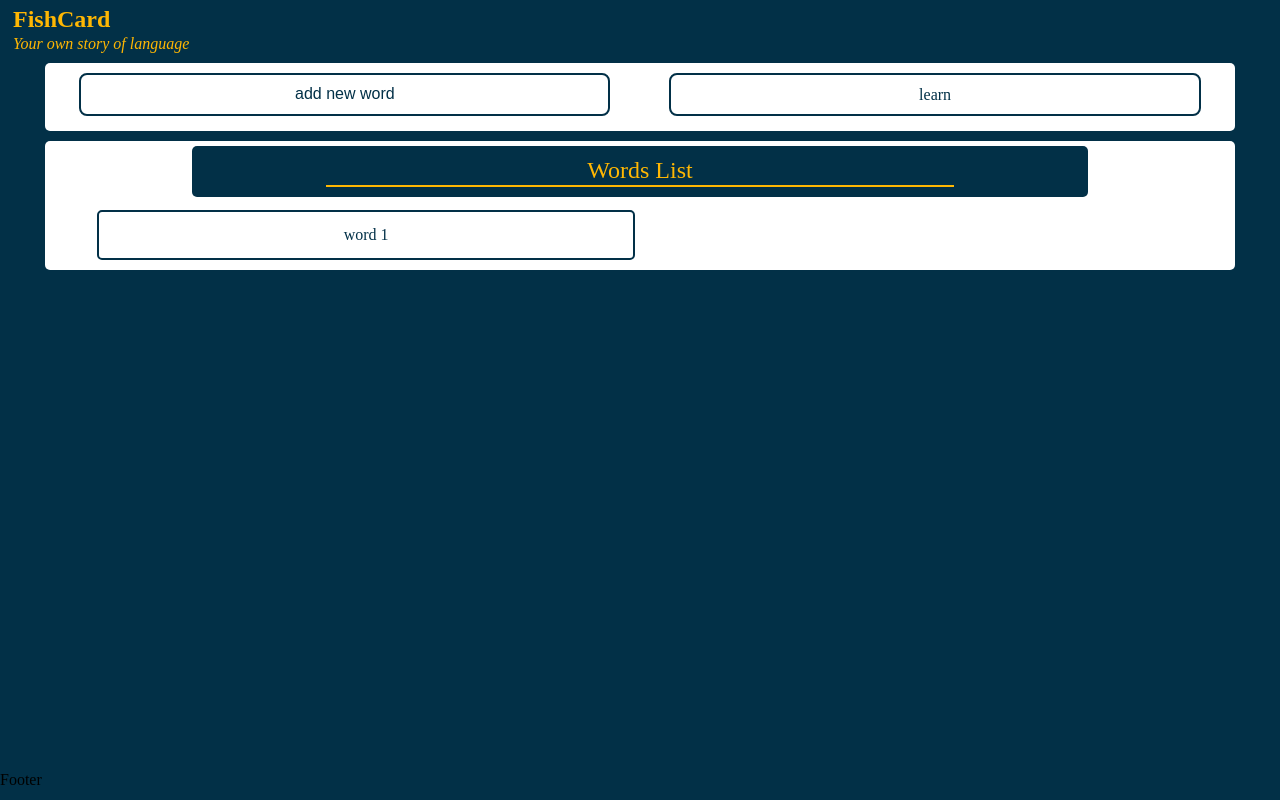
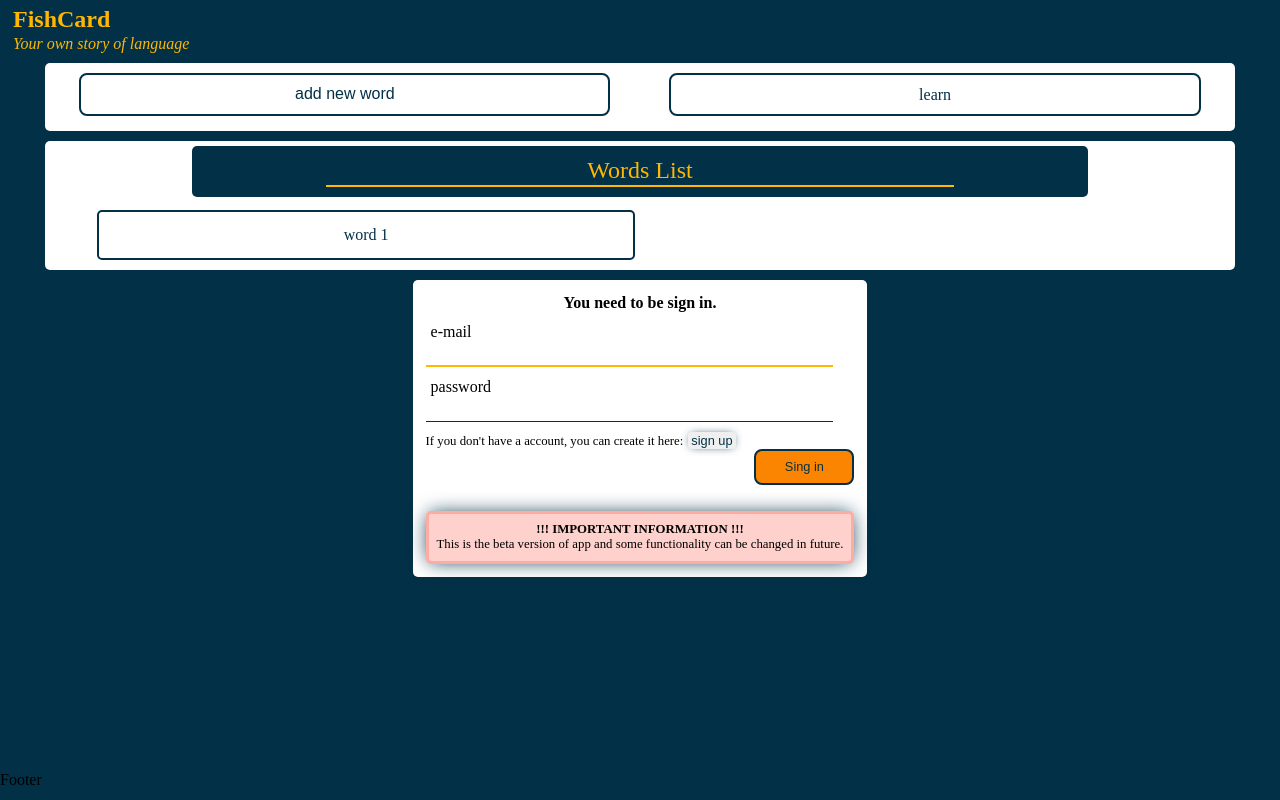
Before and after one commit to michalPastewski/FlashCardApp, a React (Vite) app: page / in a window 1280 px wide. Built offline with nearby package versions, Linux system fonts and the light colour scheme.

Commit message:
add login section.

```diff
--- a/src/_variables.scss
+++ b/src/_variables.scss
@@ -7,6 +7,10 @@ $action-color: #219EBC;
 $exclamation-button-color: #FB8500;
 $primary-transparency-background-color: rgb(2, 48, 71, 0.3);
 $secondary-transparency-background-color: rgb(255, 255, 255, 0.5);
+$error-color: rgb(250, 29, 0);
+$warning-color: rgb(250, 29, 0, 0.2);
+$success-color: #008945;
+
 
 // gutters, paddings, margins patterns
 $g-extra-small: 1px;
@@ -24,3 +28,8 @@ $f-extra-large: 2em;
 
 // borders
 $border-radius: 5px;
+$button-radius: 3px;
+
+//shadows
+$regular-shadow:  0 0 20px -3px $primary-color;
+$small-shadow:  0 0 10px -3px $primary-color;
--- /dev/null
+++ b/src/components/InfoBox.jsx
@@ -0,0 +1,13 @@
+import './infoBox.style.scss';
+
+export const InfoBox = ({ ...otherProps }) => {
+  return (
+    <div className={`info__box ${otherProps.style}`}>
+      <h3>!!! IMPORTANT INFORMATION !!!</h3>
+      <p>
+        This is the beta version of app and some functionality can be changed in
+        future.
+      </p>
+    </div>
+  );
+};
--- /dev/null
+++ b/src/components/infoBox.style.scss
@@ -0,0 +1,15 @@
+@use '../variables' as *;
+
+.info__box {
+   margin-top: calc($g-extra-large * 2);
+   padding: $g-normal;
+   text-align: center;
+
+   border-radius: $border-radius;
+   box-shadow: $regular-shadow;
+}
+
+.info__box.warning {
+   background-color: $warning-color;
+   border: solid 3px $warning-color;
+}
--- a/src/components/modal.style.scss
+++ b/src/components/modal.style.scss
@@ -21,7 +21,7 @@
     justify-content: center;
 
     border-radius: $border-radius;
-    box-shadow: 0 0 20px 5px $primary-color;
+    box-shadow: $regular-shadow;
     background-color: $base-color;
    }
  }
--- a/src/views/home/Home.jsx
+++ b/src/views/home/Home.jsx
@@ -1,5 +1,6 @@
 import '../../App.scss';
 import { ActionsSection } from '../actionsSection/ActionsSection';
+import { LoginSection } from '../loginSection/LoginSection';
 import { WordSection } from '../wordSection/WordSection';
 
 export const Home = () => {
@@ -7,7 +8,7 @@ export const Home = () => {
     <section className="content">
       <ActionsSection />
       <WordSection />
-
+      <LoginSection />
     </section>
   );
 };
--- /dev/null
+++ b/src/views/loginSection/LoginSection.jsx
@@ -0,0 +1,28 @@
+import { Button } from '../../components/Button';
+import { FormInput } from '../../components/FormInput';
+import { InfoBox } from '../../components/InfoBox';
+import './loginSection.style.scss';
+
+export const LoginSection = () => {
+  return (
+    <section className="login__section">
+      <article>
+        <h3 className="login__section--header"> You need to be sign in.</h3>
+        <form>
+          <FormInput label="e-mail" type="email" autoFocus />
+          <FormInput label="password" type="password" />
+          <div className="login__section--info">
+            <p>
+              If you don't have a account, you can create it here:
+              <button className="login__section--button">sign up</button>
+            </p>
+            <div className="login__section--submit">
+              <Button label="Sing in" buttonstyle="submit" />
+            </div>
+            <InfoBox style='warning' />
+          </div>
+        </form>
+      </article>
+    </section>
+  );
+};
--- /dev/null
+++ b/src/views/loginSection/loginSection.style.scss
@@ -0,0 +1,38 @@
+@use '../../variables' as *;
+
+.login__section {
+   padding: $g-extra-large;
+   background-color: $base-color;
+   border-radius: $border-radius;
+
+   &--header {
+    text-align: center;
+   }
+
+   &--info {
+      margin-top: $g-large;
+      display: flex;
+      flex-direction: column;
+      // justify-content: center;
+      align-items: flex-start;
+      font-size: $f-small;
+   }
+
+   &--button {
+      margin-left: $g-medium;
+      padding: $g-extra-small $g-small;
+
+      color: $primary-color;
+      border-radius: $button-radius;
+      box-shadow: $small-shadow;
+
+      &:hover {
+         background-color: $hover-color;
+         color: $primary-color;
+      }
+   }
+
+   &--submit {
+      align-self: flex-end;
+   }
+}
```
